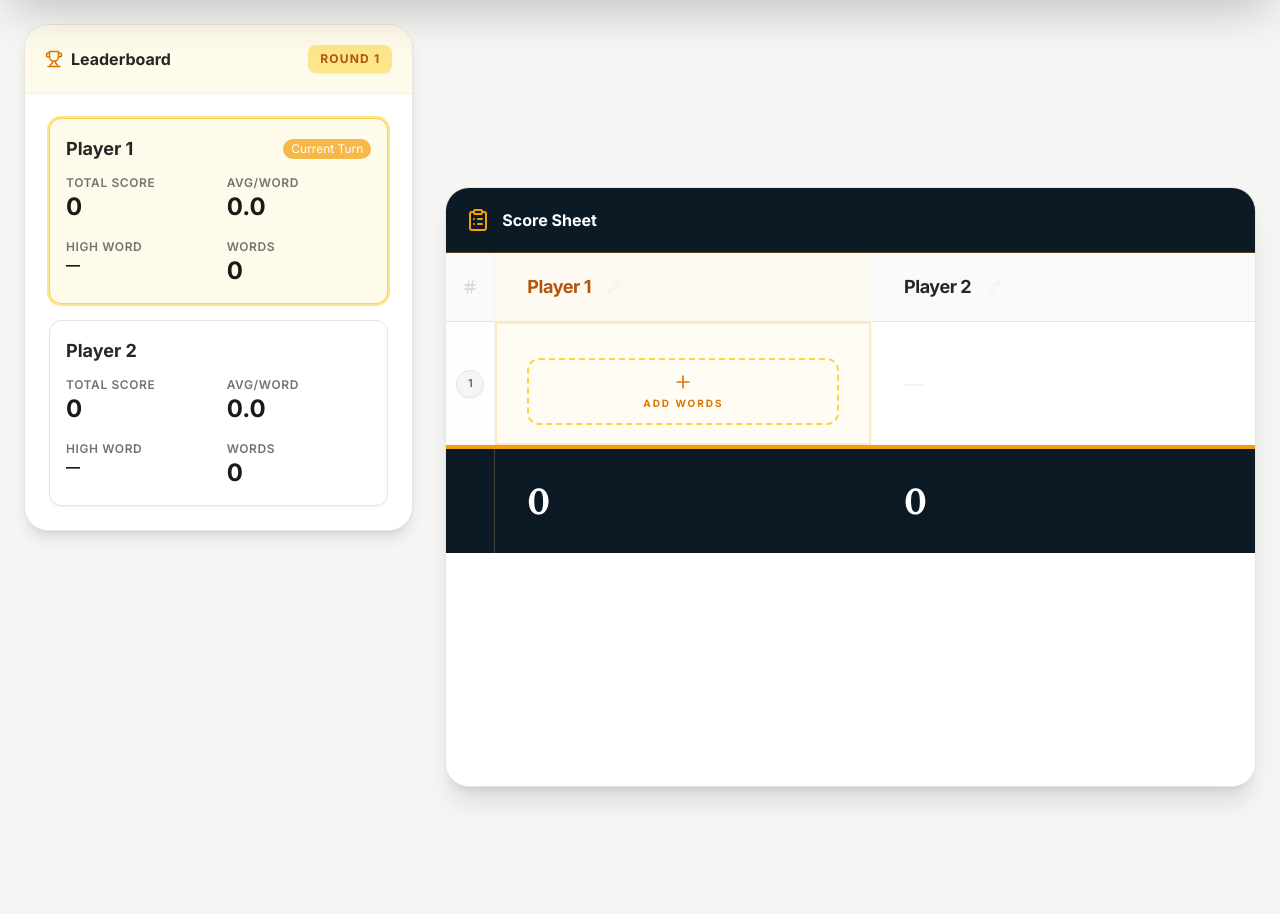
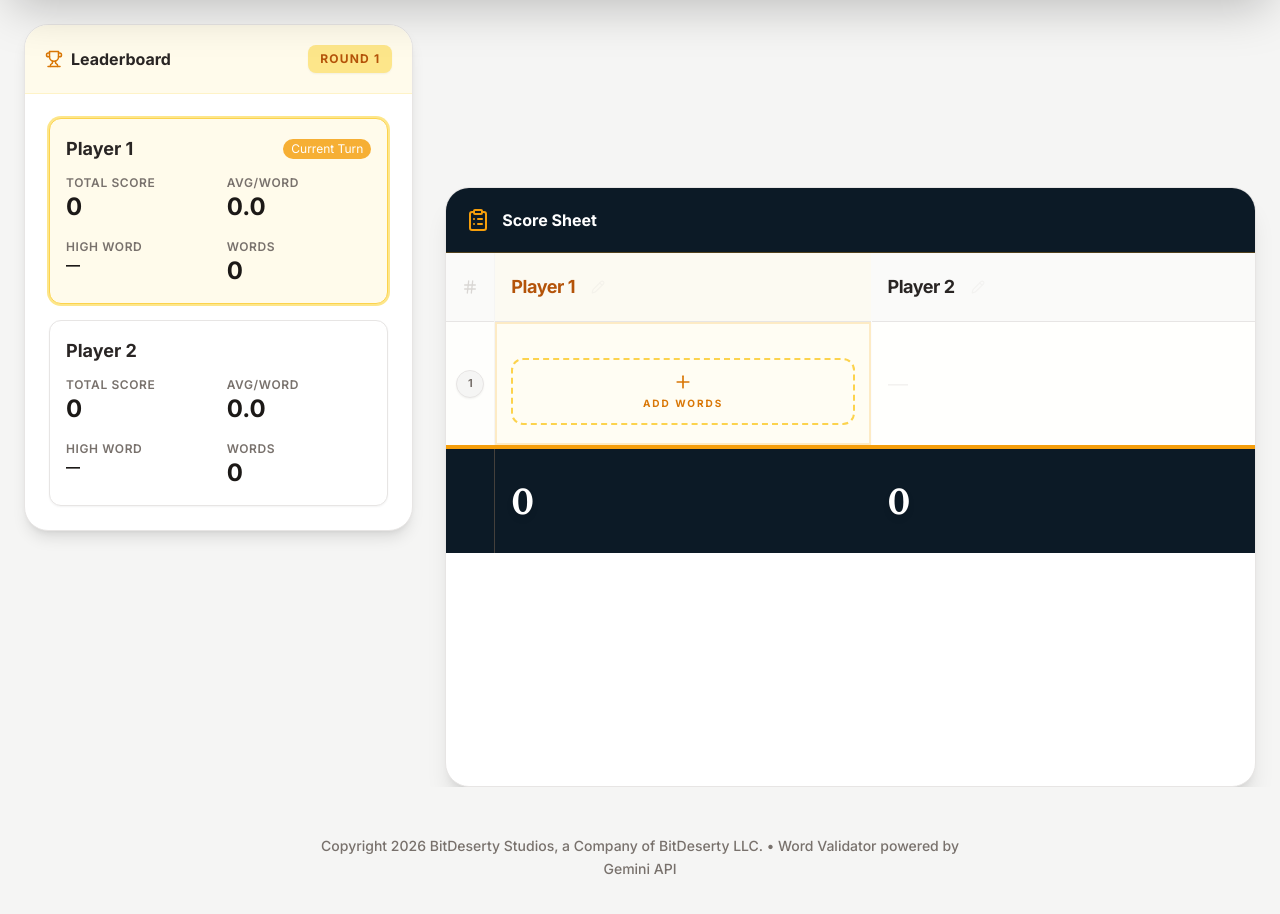
Before and after one commit to BitDeserty/LexiScore, a React (Vite) app: page / in a window 1280 px wide. Shown: the part 120-1034 px from the top of the page. Before the commit the page ends 955 px from the top, so only its background shows below. Built offline with nearby package versions, Linux system fonts and the light colour scheme.

Commit message:
feat: Add player stats and ranking logic
Calculates and displays comprehensive player statistics, including total score, average points per word, highest scoring word, and word count. Implements sorting logic to rank players based on their total scores, providing a dynamic leaderboard view.

```diff
--- a/App.tsx
+++ b/App.tsx
@@ -1,4 +1,3 @@
-
 import React, { useState, useCallback, useMemo, useEffect, useRef } from 'react';
 import {
   RotateCcw,
@@ -114,7 +113,9 @@ const App: React.FC = () => {
   const [wordListStatus, setWordListStatus] = useState<'idle' | 'loading' | 'loaded' | 'error'>('idle');
 
   const standingsRef = useRef<HTMLDivElement>(null);
+  const activeCellRef = useRef<HTMLDivElement>(null);
   const editInputRef = useRef<HTMLInputElement>(null);
+  const prevRankedIdsRef = useRef<string[]>([]);
 
   const [selectedPlayRef, setSelectedPlayRef] = useState<{
     playerId: string,
@@ -141,6 +142,60 @@ const App: React.FC = () => {
     };
     localStorage.setItem(STORAGE_KEY, JSON.stringify(stateToSave));
   }, [players, currentPlayerIndex, gameRound]);
+
+  const getPlayerStats = useCallback((player: Player): PlayerStats => {
+    let totalScore = 0;
+    let allPlays: Play[] = [];
+
+    player.turns.forEach(turn => {
+      if (turn) {
+        turn.plays.forEach(play => {
+          if (play.word !== '—' && !play.isRemoved) {
+            totalScore += play.points;
+            allPlays.push(play);
+          }
+        });
+      }
+    });
+
+    const wordCount = allPlays.length;
+    const averagePoints = wordCount > 0 ? totalScore / wordCount : 0;
+    const highestWord = allPlays.length > 0
+      ? [...allPlays].sort((a, b) => b.points - a.points)[0]
+      : null;
+
+    return { totalScore, averagePoints, highestWord, wordCount };
+  }, []);
+
+  const rankedPlayers = useMemo(() => {
+    return [...displayPlayers].sort((a, b) => {
+      const statsA = getPlayerStats(a);
+      const statsB = getPlayerStats(b);
+      return statsB.totalScore - statsA.totalScore;
+    });
+  }, [displayPlayers, getPlayerStats]);
+
+  // Handle automatic centering and leaderboard focus
+  useEffect(() => {
+    const currentRankedIds = rankedPlayers.map(p => p.id);
+    const hasRankChanged = prevRankedIdsRef.current.length > 0 &&
+                           JSON.stringify(prevRankedIdsRef.current) !== JSON.stringify(currentRankedIds);
+
+    if (hasRankChanged && standingsRef.current) {
+      // If the leaderboard changed, scroll to it.
+      // Using 'center' ensures the header is visible even if the component is at the very bottom of the page.
+      standingsRef.current.scrollIntoView({ behavior: 'smooth', block: 'center' });
+    } else if (activeCellRef.current) {
+      // Otherwise, center the next "Add Words" cell
+      activeCellRef.current.scrollIntoView({
+        behavior: 'smooth',
+        block: 'center',
+        inline: 'center'
+      });
+    }
+
+    prevRankedIdsRef.current = currentRankedIds;
+  }, [currentPlayerIndex, gameRound, rankedPlayers]);
 
   // Load enable1.txt on init
   useEffect(() => {
@@ -188,38 +243,6 @@ const App: React.FC = () => {
     players.some(p => p.turns.length > 0),
   [players]);
 
-  const getPlayerStats = useCallback((player: Player): PlayerStats => {
-    let totalScore = 0;
-    let allPlays: Play[] = [];
-
-    player.turns.forEach(turn => {
-      if (turn) {
-        turn.plays.forEach(play => {
-          if (play.word !== '—' && !play.isRemoved) {
-            totalScore += play.points;
-            allPlays.push(play);
-          }
-        });
-      }
-    });
-
-    const wordCount = allPlays.length;
-    const averagePoints = wordCount > 0 ? totalScore / wordCount : 0;
-    const highestWord = allPlays.length > 0
-      ? [...allPlays].sort((a, b) => b.points - a.points)[0]
-      : null;
-
-    return { totalScore, averagePoints, highestWord, wordCount };
-  }, []);
-
-  const rankedPlayers = useMemo(() => {
-    return [...displayPlayers].sort((a, b) => {
-      const statsA = getPlayerStats(a);
-      const statsB = getPlayerStats(b);
-      return statsB.totalScore - statsA.totalScore;
-    });
-  }, [displayPlayers, getPlayerStats]);
-
   const handleResetRequest = useCallback(() => {
     if (isGameStarted) {
       setIsResetModalOpen(true);
@@ -238,6 +261,7 @@ const App: React.FC = () => {
     setEditingPlayerId(null);
     setIsResetModalOpen(false);
     setIsInputModalOpen(false);
+    prevRankedIdsRef.current = [];
   }, [players]);
 
   const addPlayer = useCallback(() => {
@@ -434,11 +458,9 @@ const App: React.FC = () => {
       updated[currentPlayerIndex] = player;
       return updated;
     });
+
     setIsInputModalOpen(false);
-    setTimeout(() => {
-      if (standingsRef.current) {
-        standingsRef.current.scrollIntoView({ behavior: 'smooth', block: 'start' });
-      }
+
     setTimeout(() => {
       setPlayers(current => {
         setDisplayPlayers([...current]);
@@ -448,8 +470,8 @@ const App: React.FC = () => {
         setGameRound(prev => prev + 1);
       }
       setCurrentPlayerIndex(prev => (prev + 1) % players.length);
-      }, 400);
     }, 300);
+
     setWordInput('');
     setPointsInput('');
     setDefinition(null);
@@ -462,7 +484,7 @@ const App: React.FC = () => {
   const confettiColors = ['#F59E0B', '#FCD34D', '#3B82F6', '#EF4444', '#10B981', '#8B5CF6'];
 
   return (
-    <div className="min-h-screen bg-stone-100 pb-12">
+    <div className="min-h-screen bg-stone-100 pb-12 flex flex-col">
       {confetti && (
         <div className="fixed inset-0 pointer-events-none z-[200]">
           {Array.from({ length: 40 }).map((_, i) => (
@@ -833,8 +855,8 @@ const App: React.FC = () => {
         </div>
       </header>
 
-      <main className="max-w-7xl mx-auto px-4 sm:px-6 lg:grid-cols-12 lg:grid gap-8 mt-8">
-        <div className="lg:col-span-8 flex flex-col gap-6 order-1 lg:order-2">
+      <main className="max-w-7xl mx-auto px-4 sm:px-6 flex flex-col lg:grid lg:grid-cols-12 gap-8 mt-8 flex-grow w-full overflow-x-hidden">
+        <div className="w-full min-w-0 lg:col-span-8 flex flex-col gap-6 order-1 lg:order-2">
           <MotionDiv
             layout
             initial={{ opacity: 0, y: -20 }}
@@ -867,14 +889,14 @@ const App: React.FC = () => {
             </div>
 
             <div className="overflow-x-auto flex-grow custom-scrollbar">
-              <table className="w-full text-left border-collapse min-w-[700px]">
+              <table className="w-full text-left border-collapse min-w-[600px]">
                 <thead>
                   <tr className="bg-stone-50 border-b border-stone-200">
                     <th className="px-4 py-5 text-center text-stone-400 w-12 border-r border-stone-100">
                       <Hash size={16} className="mx-auto opacity-40" />
                     </th>
                     {players.map((p, idx) => (
-                      <th key={p.id} className={`px-8 py-5 relative group transition-colors ${idx === currentPlayerIndex ? 'bg-amber-50/50' : ''}`}>
+                      <th key={p.id} className={`px-4 py-5 relative group transition-colors ${idx === currentPlayerIndex ? 'bg-amber-50/50' : ''}`}>
                         {editingPlayerId === p.id ? (
                           <div className="flex items-center gap-2 animate-in fade-in zoom-in duration-150">
                             <input
@@ -937,7 +959,7 @@ const App: React.FC = () => {
                         const roundTotal = turn ? turn.plays.reduce((sum, play) => play.isRemoved ? sum : sum + play.points, 0) : 0;
 
                         return (
-                          <td key={p.id} className={`px-8 py-5 border-l border-stone-50/50 relative ${isCurrentTurnCell ? 'bg-amber-100/20 ring-inset ring-2 ring-amber-500/20' : ''}`}>
+                          <td key={p.id} className={`px-4 py-5 border-l border-stone-50/50 relative ${isCurrentTurnCell ? 'bg-amber-100/20 ring-inset ring-2 ring-amber-500/20' : ''}`}>
                             {turn ? (
                               <div className="flex flex-col gap-2">
                                 {turn.plays.map((play, playIdx) => {
@@ -998,7 +1020,7 @@ const App: React.FC = () => {
                             )}
 
                             {isCurrentTurnCell && (
-                              <div className="mt-4 animate-in fade-in slide-in-from-top-2 duration-500">
+                              <div ref={activeCellRef} className="mt-4 animate-in fade-in slide-in-from-top-2 duration-500 scroll-mt-24">
                                 <button
                                   onClick={() => setIsInputModalOpen(true)}
                                   className="w-full py-3 border-2 border-dashed border-amber-300 rounded-xl flex flex-col items-center justify-center gap-1 text-amber-600 hover:bg-amber-50 hover:border-amber-400 transition-all active:scale-95 group"
@@ -1020,7 +1042,7 @@ const App: React.FC = () => {
                     {players.map((p) => {
                       const stats = getPlayerStats(p);
                       return (
-                        <td key={p.id} className="px-8 py-8 text-4xl scrabble-font text-white drop-shadow-md">
+                        <td key={p.id} className="px-4 py-8 text-4xl scrabble-font text-white drop-shadow-md">
                           {stats.totalScore}
                         </td>
                       );
@@ -1032,7 +1054,7 @@ const App: React.FC = () => {
           </div>
         </div>
 
-        <div ref={standingsRef} className="lg:col-span-4 space-y-6 order-2 lg:order-1">
+        <div ref={standingsRef} className="w-full min-w-0 lg:col-span-4 space-y-6 order-2 lg:order-1 scroll-mt-24">
           <div className="bg-white rounded-3xl shadow-lg border border-stone-200 overflow-hidden">
             <div className="bg-amber-50 p-5 border-b border-amber-100 flex items-center justify-between">
               <h2 className="font-bold text-stone-800 flex items-center gap-2">
@@ -1063,6 +1085,15 @@ const App: React.FC = () => {
 
       </main>
 
+      <footer className="w-full mt-12 mb-8 px-4 text-center">
+        <p className="text-stone-500 text-sm font-medium leading-relaxed max-w-2xl mx-auto">
+          Copyright 2026 BitDeserty Studios, a Company of BitDeserty LLC.
+          <span className="hidden sm:inline"> • </span>
+          <br className="sm:hidden" />
+          Word Validator powered by Gemini API
+        </p>
+      </footer>
+
       <style>{`
         .custom-scrollbar::-webkit-scrollbar { width: 8px; height: 8px; }
         .custom-scrollbar::-webkit-scrollbar-track { background: #f1f1f1; border-radius: 10px; }
```
Lines whose indentation alone changed are shown as unchanged.
